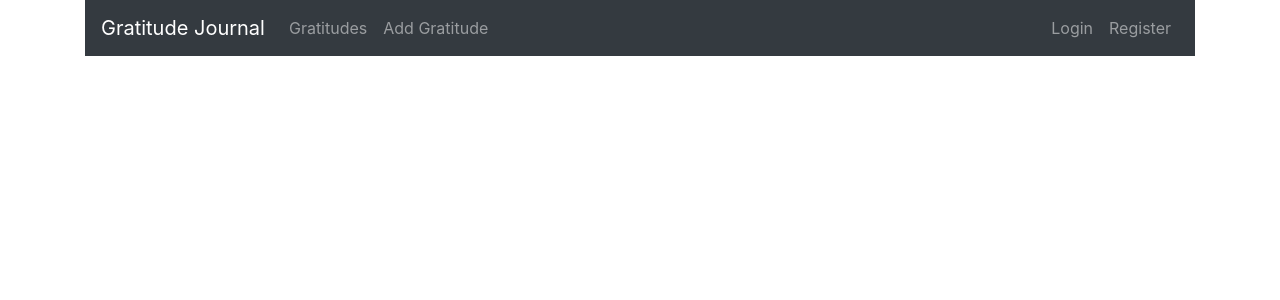
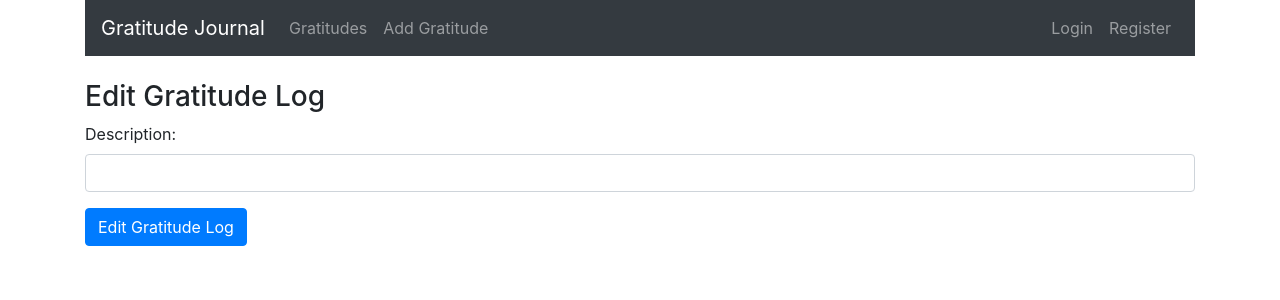
Before and after one commit to celendlol/gratitude, a React (Create React App) app: page /edit/1 in a window 1280 px wide. Shown: the top 300 px of the page. Built offline with nearby package versions, Linux system fonts and the light colour scheme; no server answers.

Commit message:
show gratitudes and edit gratitudes via frontend

```diff
--- a/src/App.js
+++ b/src/App.js
@@ -8,6 +8,7 @@ import Register from './components/register'
 import Login from './components/login'
 import GratitudeList from './components/gratitude-list'
 import CreateGratitude from './components/create-gratitude'
+import EditGratitude from './components/edit-gratitude'
 
 function App() {
   return (
@@ -16,6 +17,7 @@ function App() {
         <Navbar />
         <br />
         <Route path="/" exact component={GratitudeList}/>
+        <Route path="/edit/:id" component={EditGratitude} />
         <Route path="/create-gratitude" component={CreateGratitude}/>
         <Route path="/register" component={Register}/>
         <Route path="/login" component={Login}/>
--- /dev/null
+++ b/src/components/edit-gratitude.js
@@ -0,0 +1,74 @@
+import React, { Component } from 'react';
+import axios from 'axios';
+
+export default class EditGratitude extends Component {
+  constructor(props) {
+    super(props);
+
+    this.onChangeDescription = this.onChangeDescription.bind(this);
+    this.onSubmit = this.onSubmit.bind(this);
+
+    this.state = {
+      username: '',
+      description: ''
+    }
+  }
+
+  componentDidMount() {
+    axios.get('http://localhost:8080/api/gratitude/'+this.props.match.params.id)
+      .then(response => {
+        this.setState({
+          username: response.data.username,
+          description: response.data.description
+        })
+        console.log(response);
+      })
+      .catch(function (error) {
+        console.log(error);
+      })
+
+  }
+
+  onChangeDescription(e) {
+    this.setState({
+      description: e.target.value
+    })
+  }
+
+  onSubmit(e) {
+    e.preventDefault();
+
+    const gratitude = {
+      username: this.state.username,
+      description: this.state.description
+    }
+
+    axios.put('http://localhost:8080/api/gratitude/update/' + this.props.match.params.id, gratitude)
+      .then(res => console.log(res.data));
+
+     window.location = '/';
+  }
+
+  render() {
+    return (
+    <div>
+      <h3>Edit Gratitude Log</h3>
+      <form onSubmit={this.onSubmit}>
+        <div className="form-group">
+          <label>Description: </label>
+          <input  type="text"
+              required
+              className="form-control"
+              value={this.state.description}
+              onChange={this.onChangeDescription}
+              />
+        </div>
+
+        <div className="form-group">
+          <input type="submit" value="Edit Gratitude Log" className="btn btn-primary" />
+        </div>
+      </form>
+    </div>
+    )
+  }
+}
--- a/src/components/gratitude-list.js
+++ b/src/components/gratitude-list.js
@@ -1,11 +1,69 @@
 import React, { Component } from 'react';
 import { Link } from 'react-router-dom';
+import axios from 'axios';
+
+const Gratitude = props => (
+    <tr>
+      <td>{props.gratitude.username}</td>
+      <td>{props.gratitude.description}</td>
+      <td>
+        <Link to={"/edit/"+props.gratitude._id}>edit</Link> | <a href="#" onClick={() => { props.deleteGratitude(props.gratitude._id) }}>delete</a>
+      </td>
+    </tr>
+  )
 
 export default class GratitudeList extends Component {
 
-    render() {
+    constructor(props) {
+        super(props);
+
+        this.deleteGratitude = this.deleteGratitude.bind(this)
+
+        this.state = {gratitudes: []};
+      }
+
+      componentDidMount() {
+        axios.get('http://localhost:8080/api/gratitude/')
+          .then(response => {
+            this.setState({ gratitudes: response.data })
+          })
+          .catch((error) => {
+            console.log(error);
+          })
+      }
+
+      deleteGratitude(id) {
+        axios.delete('http://localhost:8080/api/gratitude/'+id)
+          .then(response => { console.log(response.data)});
+
+        this.setState({
+            gratitude: this.state.gratitude.filter(el => el._id !== id)
+        })
+      }
+
+      gratitudeList() {
+        return this.state.gratitudes.map(currentgratitude => {
+          return <Gratitude gratitude={currentgratitude} deleteGratitude={this.deleteGratitude} key={currentgratitude._id}/>;
+        })
+      }
+
+      render() {
         return (
-            <div>GratitudeList PAGE</div>
+          <div>
+            <h3>Logged Gratitudes</h3>
+            <table className="table">
+              <thead className="thead-light">
+                <tr>
+                  <th>Username</th>
+                  <th>Description</th>
+                  <th>Actions</th>
+                </tr>
+              </thead>
+              <tbody>
+                { this.gratitudeList() }
+              </tbody>
+            </table>
+          </div>
         )
+      }
     }
-}
```
Also changed, not shown: src/components/create-gratitude.js (line endings or trailing spaces).
